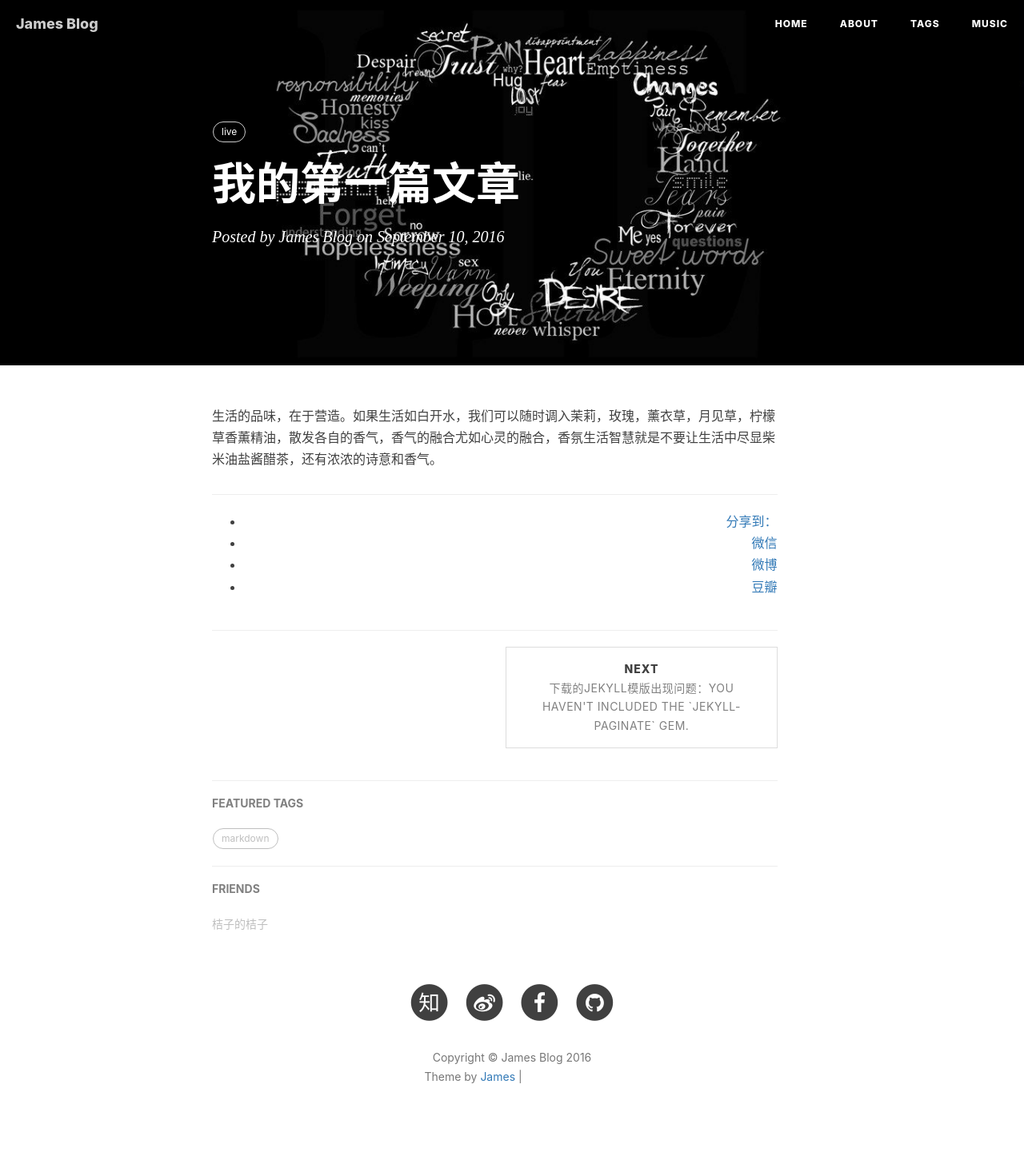
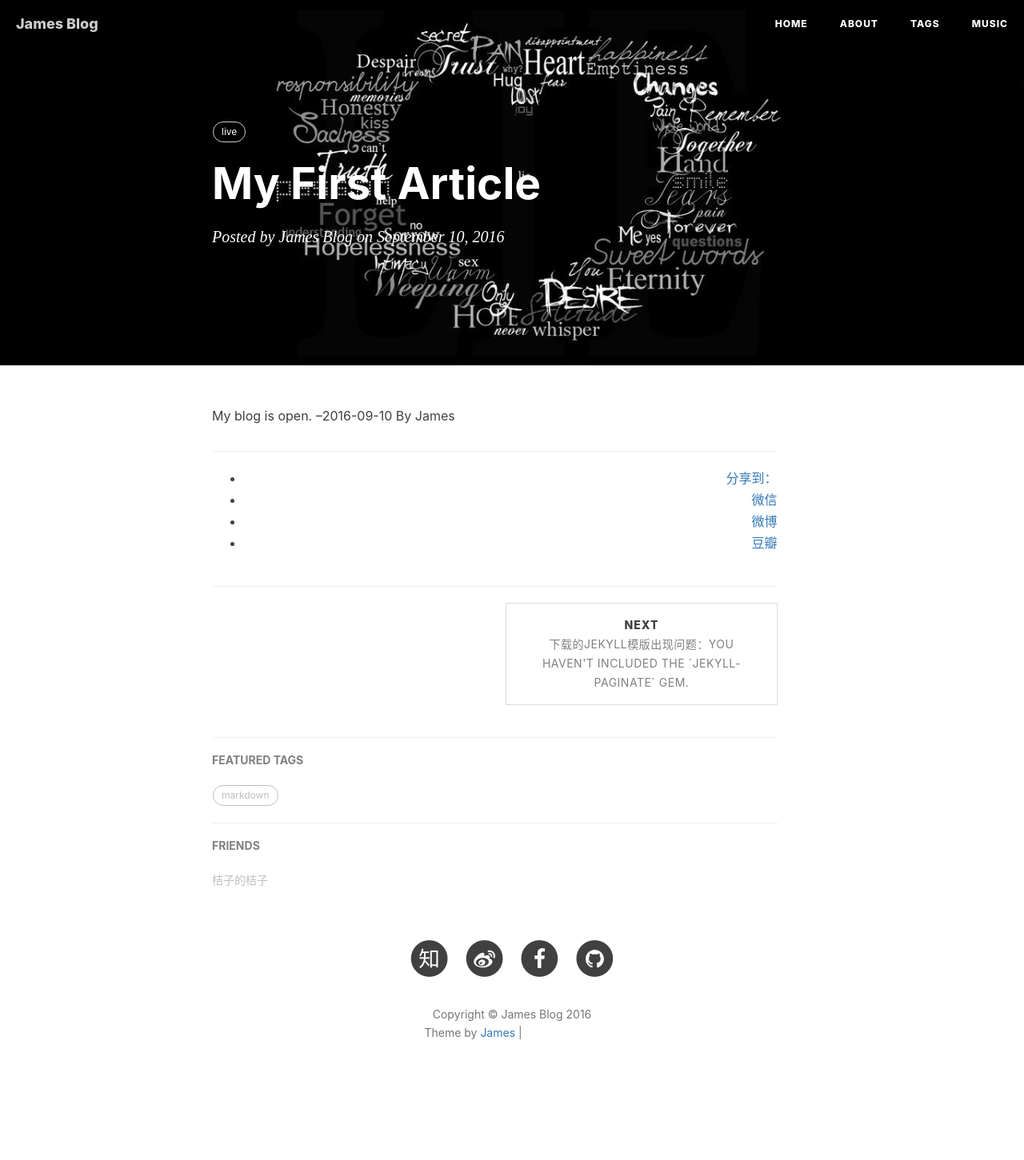
Before and after one commit to aiyoagan/blog, a Jekyll site: the page built from _posts/2016-09-10-first.markdown, in a window 1280 px wide. Shown: the whole page at 80% size. Built offline with Jekyll 4.4.1, drawn with Linux system fonts in a browser that asks for light colours; nearby versions of some CDN libraries; comment, search, counter and statistics services are not loaded; after the commit the page ends 1396 px from its top, so only the background shows below that; grey boxes are pictures that could not be loaded.

Commit message:
Add Articles

```diff
--- a/_posts/2016-09-10-first.markdown
+++ b/_posts/2016-09-10-first.markdown
@@ -1,8 +1,9 @@
 ---
 layout: post
-title: "我的第一篇文章"
+title: "My First Article"
 date: 2016-09-10 15:50:00
 categories: ['live']
 tags: ['live']
 ---
-生活的品味，在于营造。如果生活如白开水，我们可以随时调入茉莉，玫瑰，薰衣草，月见草，柠檬草香薫精油，散发各自的香气，香气的融合尤如心灵的融合，香氛生活智慧就是不要让生活中尽显柴米油盐酱醋茶，还有浓浓的诗意和香气。
+My blog is open.
+                    --2016-09-10 By James
--- a/_posts/2016-09-12-markdown-manual.markdown
+++ b/_posts/2016-09-12-markdown-manual.markdown
@@ -1,7 +1,7 @@
 ---
 layout: post
 title: "Cmd Markdown 简明语法手册"
-date: 2016-09-12 09:55:00
+date: 2016-09-12 09:56:00
 categories: ['markdown']
 tags: ['markdown']
 ---
```
Also changed, not shown: _posts/2016-09-12-bootstrap modal如何传值进modal框.markdown (added, +38 -0 lines).
